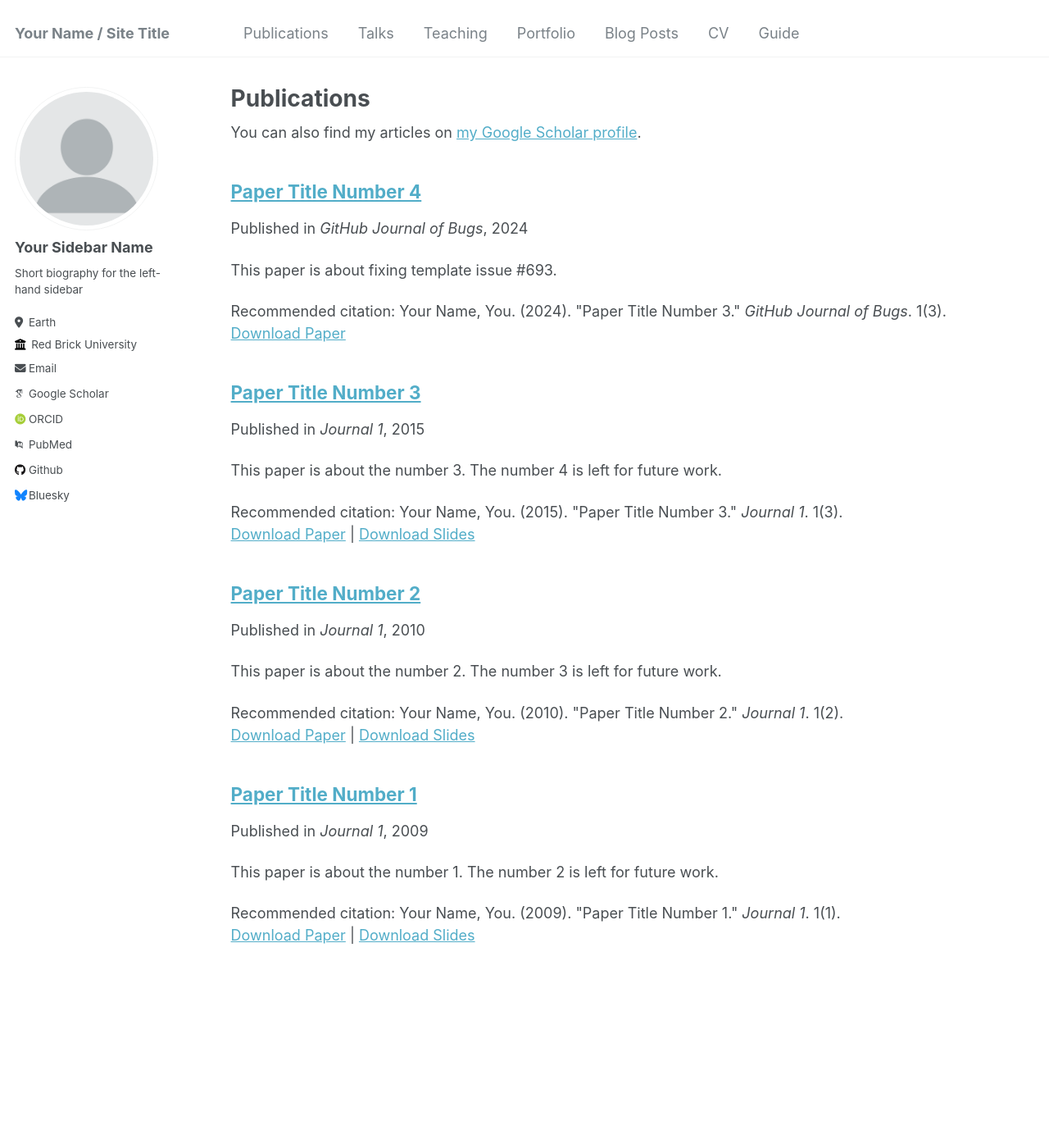
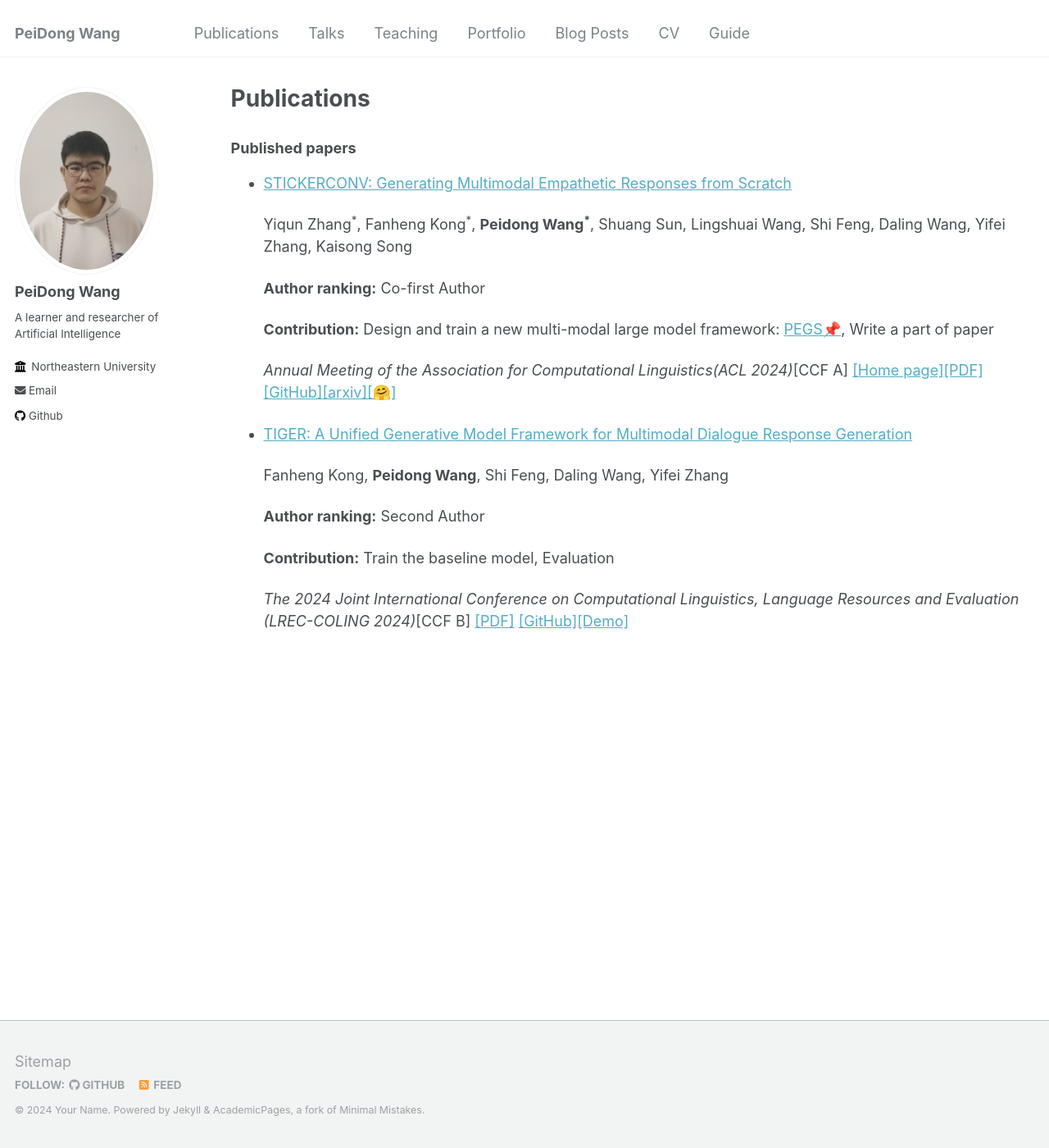
Before and after one commit to Control-derek/Control-derek.github.io, a Jekyll site: the page built from _pages/publications.md, in a window 1280 px wide and 1400 px high. Shown: the whole window at 82% size. Built offline with Jekyll 4.4.1, drawn with Linux system fonts in a browser that asks for light colours; some web fonts are replaced.

Commit message:
publications and config

```diff
--- a/_config.yml
+++ b/_config.yml
@@ -8,7 +8,7 @@
 
 # Basic Site Settings
 locale                   : "en-US"
-title                    : "Your Name / Site Title"
+title                    : "PeiDong Wang"
 title_separator          : "-"
 name                     : &name "Your Name"
 description              : &description "personal description"
@@ -21,34 +21,34 @@ repository               : "academicpages/academicpages.github.io"
 #               Additional customization can be done by editing /_includes/author-profile.html
 author:
   # Biographic information
-  avatar           : "profile.png"
-  name             : "Your Sidebar Name"
+  avatar           : "picture.jpg"
+  name             : "PeiDong Wang"
   pronouns         : # example: "she/her"
-  bio              : "Short biography for the left-hand sidebar"
-  location         : "Earth"
-  employer         : "Red Brick University"
+  bio              : "A learner and researcher of Artificial Intelligence"
+  location         : # "Earth"
+  employer         : "Northeastern University"
   uri              : # URL
-  email            : "none@example.org"
+  email            : "pdongwang@stumail.neu.edu.cn"
 
   # Academic websites
   arxiv            : # URL - Update with the correct link to your profile
-  googlescholar    : "https://scholar.google.com/citations?user=PS_CX0AAAAAJ"
+  googlescholar    : # "https://scholar.google.com/citations?user=PS_CX0AAAAAJ"
   impactstory      : # URL
-  orcid            : "http://orcid.org/yourorcidurl"
+  orcid            : # "http://orcid.org/yourorcidurl"
   semantic         : # URL
-  pubmed           : "https://www.ncbi.nlm.nih.gov/pubmed/?term=john+snow"
+  pubmed           : # "https://www.ncbi.nlm.nih.gov/pubmed/?term=john+snow"
   researchgate     : # URL
 
   # Repositories and software development
   bitbucket        : # Username - Update with your username on the site
   codepen          : # Username
   dribbble         : # Username
-  github           : "academicpages"
+  github           : "Control-derek"
   kaggle           : # Username
   stackoverflow    : # User number or user number and name (i.e., use "1" or "1/jeff-atwood")
 
   # Social media
-  bluesky          : "bsky.app" # Replace this with you Bluesky username
+  bluesky          : # "bsky.app" # Replace this with you Bluesky username
   facebook         : # Username
   flickr           : # Username
   foursquare       : # Username
--- a/_pages/publications.md
+++ b/_pages/publications.md
@@ -9,8 +9,29 @@ author_profile: true
   <div class="wordwrap">You can also find my articles on <a href="{{site.author.googlescholar}}">my Google Scholar profile</a>.</div>
 {% endif %}
 
-{% include base_path %}
+<!-- {% include base_path %}
 
 {% for post in site.publications reversed %}
   {% include archive-single.html %}
-{% endfor %}
+{% endfor %} -->
+### Published papers
+
+- [STICKERCONV: Generating Multimodal Empathetic Responses from Scratch](https://neu-datamining.github.io/StickerConv/)
+
+  Yiqun Zhang<sup>\*</sup>, Fanheng Kong<sup>\*</sup>, **Peidong Wang<sup>\*</sup>**, Shuang Sun, Lingshuai Wang,  Shi Feng, Daling Wang, Yifei Zhang, Kaisong Song
+
+  **Author ranking:** Co-first Author
+
+  **Contribution:** Design and train a new multi-modal large model framework: [PEGS📌](https://github.com/ZhangYiqun018/StickerConv), Write a part of  paper
+
+  *Annual Meeting of the Association for Computational Linguistics(ACL 2024)*[CCF A] [[Home page]]([STICKERCONV: Generating Multimodal Empathetic Responses from Scratch (neu-datamining.github.io)](https://neu-datamining.github.io/StickerConv/))[[PDF]]([2402.01679 (arxiv.org)](https://arxiv.org/pdf/2402.01679)) [[GitHub]]([ZhangYiqun018/StickerConv (github.com)](https://github.com/ZhangYiqun018/StickerConv))[[arxiv]](https://arxiv.org/abs/2402.01679)[[🤗]](https://huggingface.co/datasets/NEUDM/StickerConv)
+
+- [TIGER: A Unified Generative Model Framework for Multimodal Dialogue Response Generation](https://aclanthology.org/2024.lrec-main.1403/)
+
+  Fanheng Kong, **Peidong Wang**, Shi Feng, Daling Wang, Yifei Zhang
+
+  **Author ranking:** Second Author
+
+  **Contribution:** Train the baseline model, Evaluation
+
+  *The 2024 Joint International Conference on Computational Linguistics, Language Resources and Evaluation (LREC-COLING 2024)*[CCF B] [[PDF]](https://aclanthology.org/2024.lrec-main.1403.pdf) [[GitHub]](https://github.com/friedrichor/TIGER)[[Demo]](https://www.youtube.com/watch?v=Kd0CMwDs8Rk)
```
Also changed, not shown: images/picture.jpg (added).
